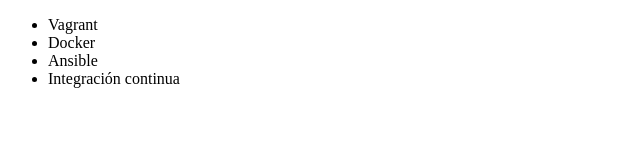
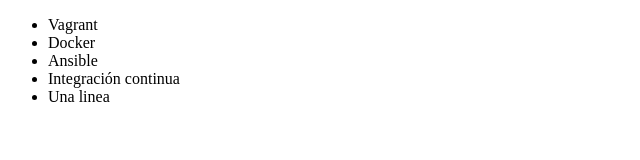
Before and after one commit to proteus333/Alura-git, a plain HTML site: page index.html in a window 1280 px wide. Shown: the full height of the page, 0-640 px from the left. Drawn offline with Linux system fonts and the light colour scheme.

Commit message:
Se agrego una linea

```diff
--- a/index.html
+++ b/index.html
@@ -10,6 +10,7 @@
          <li> Docker </li>
          <li> Ansible </li>
          <li> Integración continua </li>
+         <li>Una linea</li>
      </ul>
 </body>
 </html>
```
